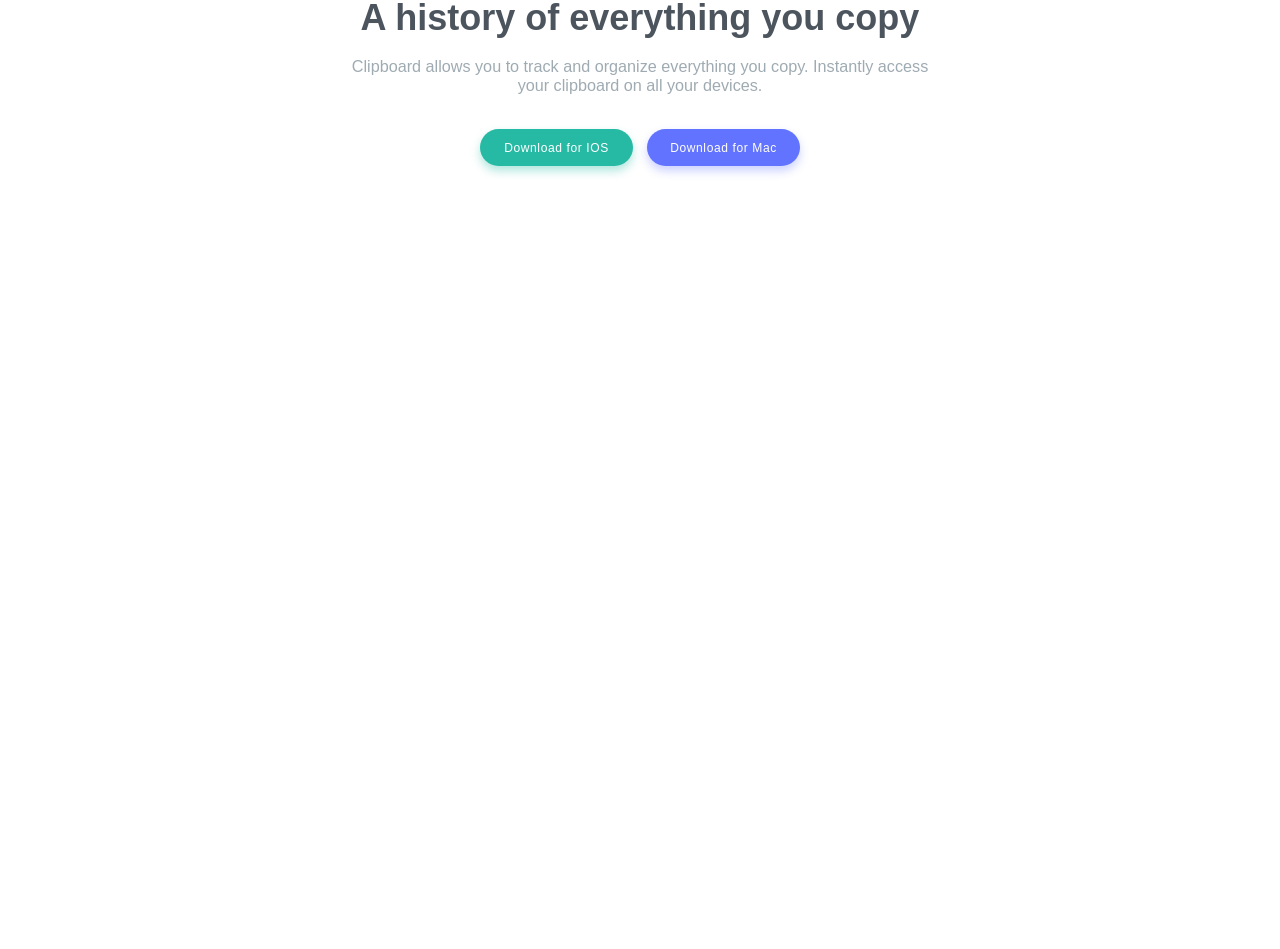
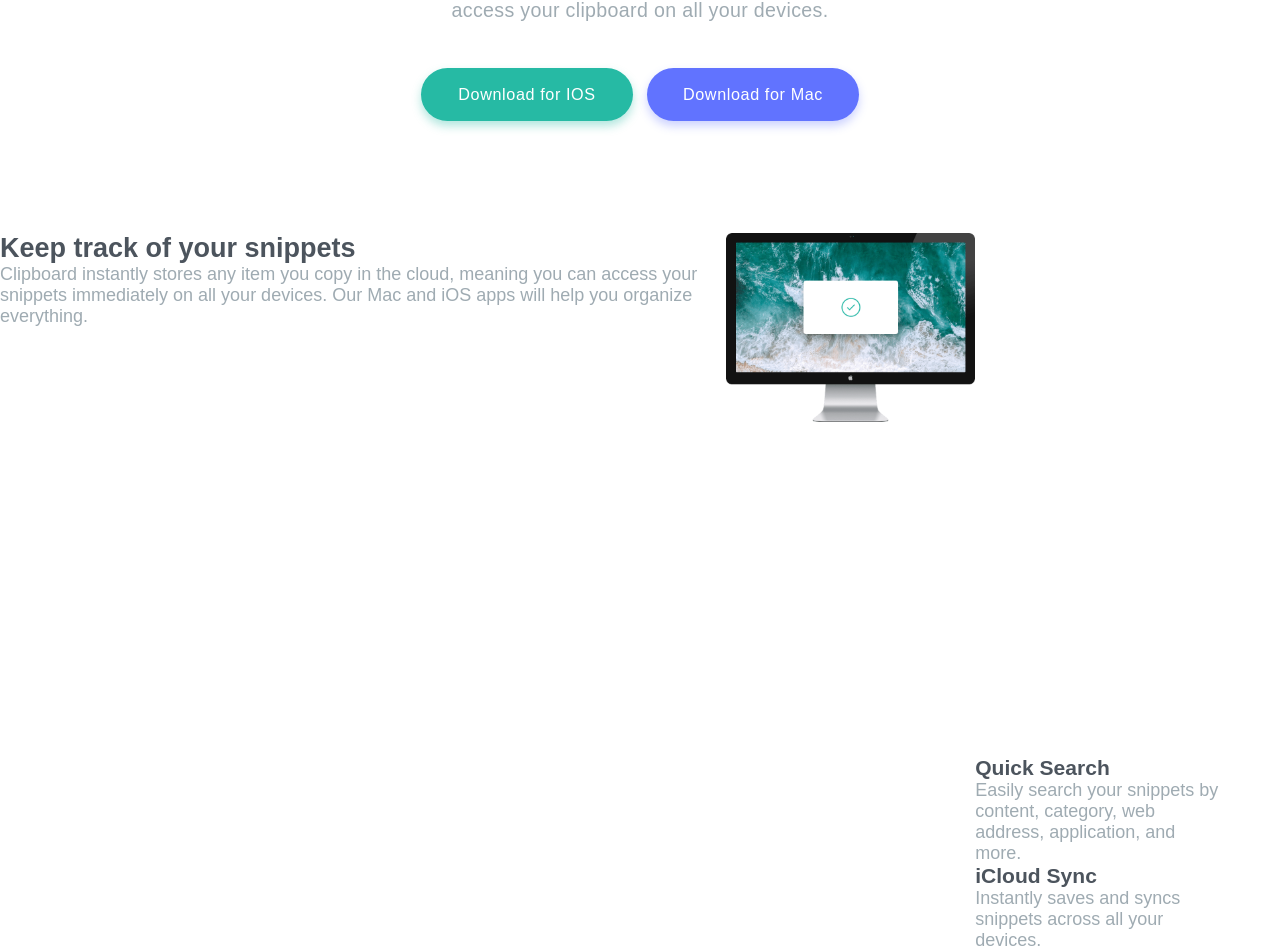
Before and after one commit to yirano/react-clipboard_lp, a React (Create React App) app: page / in a window 1280 px wide. Shown: the part 383-1332 px from the top of the page. Before the commit the page ends 800 px from the top, so only its background shows below. Built offline with nearby package versions, Linux system fonts and the light colour scheme; a web font is replaced by a local one.

Commit message:
Add contents to Keep Track section

```diff
--- a/src/App.js
+++ b/src/App.js
@@ -1,11 +1,13 @@
 import React from 'react';
 import Header from './components/header/header';
+import KeepTrack from './components/keepTrack/keepTrack';
 import './App.scss';
 
 function App() {
 	return (
 		<div className="App">
 			<Header />
+			<KeepTrack />
 		</div>
 	);
 }
--- a/src/components/header/header.scss
+++ b/src/components/header/header.scss
@@ -6,38 +6,39 @@ header {
 	align-items: center;
 	justify-content: center;
 	width: 100vw;
-	height: 100vh;
+	height: 77vh;
 	background-image: url('../../images/bg-header-desktop.png');
 	background-size: contain;
 	background-repeat: no-repeat;
 
 	div {
-		margin: 17px 0;
+		margin: 23px 0;
 	}
 
 	button {
-		width: 153px;
-		height: 37px;
+		width: 212px;
+		height: 53px;
 		border: none;
 		margin: 0 7px;
-		border-radius: 20px;
+		border-radius: 40px;
 		color: #fff;
-		font-size: 0.67em;
+		font-size: 0.9em;
 		letter-spacing: 0.6px;
 	}
 
+	h1 {
+		font-size: 2.5em;
+	}
+
 	.caption {
-		font-size: 0.9em;
+		font-size: 1.09em;
 		margin-top: 18px;
+		letter-spacing: 0.017em;
 	}
 }
 
-.logo img {
-	width: 90px;
-}
-
 .headerText {
-	width: 600px;
+	width: 700px;
 	text-align: center;
 }
 
--- /dev/null
+++ b/src/components/keepTrack/keepTrack.jsx
@@ -0,0 +1,37 @@
+import React from 'react';
+import './keepTrack.scss';
+
+export default function keepTrack() {
+	return (
+		<section className="keepTrack">
+			<div className="topElement">
+				<h2>Keep track of your snippets</h2>
+				<p className="caption">
+					Clipboard instantly stores any item you copy in the cloud, meaning you can access your snippets
+					immediately on all your devices. Our Mac and iOS apps will help you organize everything.
+				</p>
+			</div>
+			<div className="bottomContent">
+				<div className="leftElement" />
+				<div className="rightElement">
+					<div className="textContainer">
+						<h3>Quick Search</h3>
+						<p className="caption">
+							Easily search your snippets by content, category, web address, application, and more.
+						</p>
+					</div>
+					<div className="textContainer">
+						<h3>iCloud Sync</h3>
+						<p className="caption">Instantly saves and syncs snippets across all your devices.</p>
+					</div>
+					<div className="textContainer">
+						<h3>Complete History</h3>
+						<p className="caption">
+							Retrieve any snippets from the first moment you started using the app.
+						</p>
+					</div>
+				</div>
+			</div>
+		</section>
+	);
+}
--- /dev/null
+++ b/src/components/keepTrack/keepTrack.scss
@@ -0,0 +1,24 @@
+@import '../../modules/colors.scss';
+
+.keepTrack {
+	height: 100vh;
+	width: 100%;
+	display: flex;
+
+	.topElement {
+		width: 70%;
+	}
+
+	.rightElement,
+	.leftElement {
+		width: 45%;
+		display: inline-block;
+		height: 100%;
+	}
+
+	.leftElement {
+		background-image: url('../../images/image-computer.png');
+		background-size: contain;
+		background-repeat: no-repeat;
+	}
+}
```
